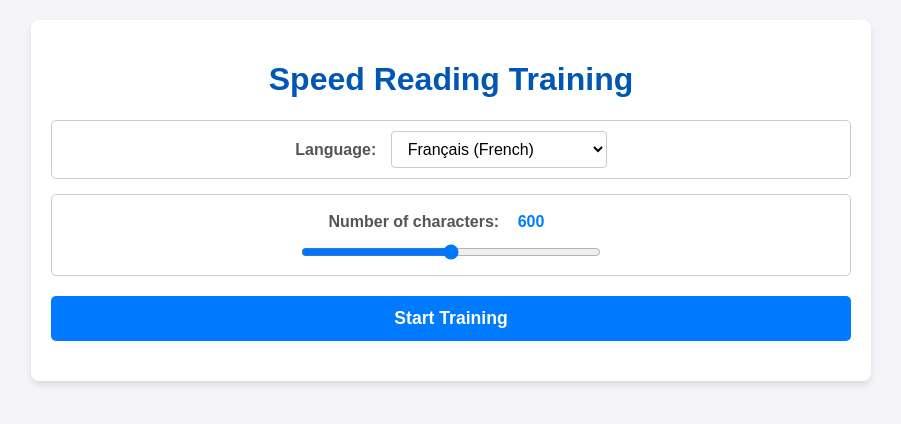
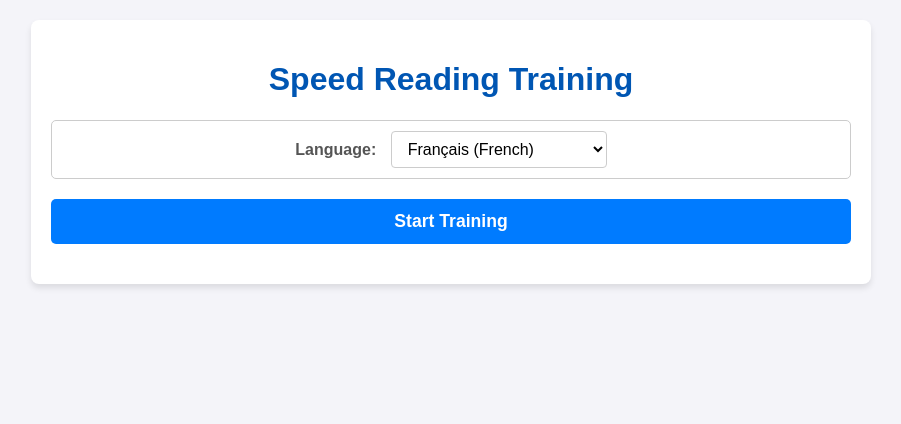
Before and after one commit to S-poony/LectureRapide, a website built with Vite: page index.html in a window 1280 px wide. Shown: the whole page, without its empty margins (189-1090 px from the left). Built offline with nearby package versions, Linux system fonts and the light colour scheme.

Commit message:
removed length slider

```diff
--- a/index.html
+++ b/index.html
@@ -34,12 +34,7 @@
                 </select>
             </div>
 
-            <!-- Character count slider -->
-            <div class="word-count-slider">
-                <label for="wordSlider">Number of characters: <input type="number" id="wordCountDisplay" value="600"
-                        min="0" max="1200"></label>
-                <input type="range" id="wordSlider" min="0" max="1200" value="600">
-            </div>
+            <!-- Always using 1200 characters limit -->
 
             <button id="loadButton" class="primary-btn">Start Training</button>
             <div id="status"></div>
--- a/src/main.js
+++ b/src/main.js
@@ -17,8 +17,6 @@ document.addEventListener('DOMContentLoaded', () => {
     const textDiv = document.getElementById('text');
     const statusDiv = document.getElementById('status');
     const languageSelect = document.getElementById('languageSelect');
-    const wordSlider = document.getElementById('wordSlider');
-    const wordCountDisplay = document.getElementById('wordCountDisplay');
     const recallInput = document.getElementById('recallInput');
     const finishRecallButton = document.getElementById('finishRecallButton');
     const originalTextDisplay = document.getElementById('originalTextDisplay');
@@ -57,19 +55,6 @@ document.addEventListener('DOMContentLoaded', () => {
 
     // === EVENT LISTENERS ===
 
-    // Slider & Input Sync
-    function updateFromSlider() { wordCountDisplay.value = wordSlider.value; }
-    function updateFromInput() {
-        let value = parseInt(wordCountDisplay.value) || 0;
-        const min = parseInt(wordSlider.min);
-        const max = parseInt(wordSlider.max);
-        value = Math.max(min, Math.min(max, value));
-        wordCountDisplay.value = value;
-        wordSlider.value = value;
-    }
-    wordSlider.addEventListener('input', updateFromSlider);
-    wordCountDisplay.addEventListener('input', updateFromInput);
-    wordCountDisplay.addEventListener('blur', updateFromInput);
 
     // Buttons
     loadButton.addEventListener('click', startReadingSession);
@@ -188,7 +173,7 @@ document.addEventListener('DOMContentLoaded', () => {
         loadButton.disabled = true;
 
         const apiUrl = `https://${languageSelect.value}.wikipedia.org/w/api.php`;
-        const charLimit = parseInt(wordSlider.value);
+        const charLimit = 1200; // Always fetch 1200 characters
 
         try {
             // Retry logic
@@ -367,6 +352,5 @@ document.addEventListener('DOMContentLoaded', () => {
     }
 
     // Init
-    updateFromSlider();
     renderHistory();
 });
--- a/src/style.css
+++ b/src/style.css
@@ -42,54 +42,6 @@ h1 {
     background-color: #fff;
     font-size: 1em;
     min-width: 150px;
-}
-
-/* Style for word count slider */
-.word-count-slider {
-    margin-bottom: 20px;
-    padding: 15px;
-    border: 1px solid #ccc;
-    border-radius: 5px;
-    text-align: center;
-}
-
-.word-count-slider label {
-    font-weight: bold;
-    color: #555;
-    display: block;
-    margin-bottom: 10px;
-}
-
-#wordSlider {
-    width: 100%;
-    max-width: 300px;
-    margin: 0 auto;
-    display: block;
-}
-
-#wordCountDisplay {
-    color: #007bff;
-    font-weight: bold;
-    width: 60px;
-    text-align: center;
-    border: 1px solid transparent;
-    background: transparent;
-    font-size: inherit;
-    font-family: inherit;
-    padding: 2px 4px;
-    border-radius: 4px;
-    cursor: pointer;
-}
-
-#wordCountDisplay:hover {
-    border-color: #ccc;
-    background: #f8f9fa;
-}
-
-#wordCountDisplay:focus {
-    border-color: #007bff;
-    background: #fff;
-    outline: none;
 }
 
 button {
```
